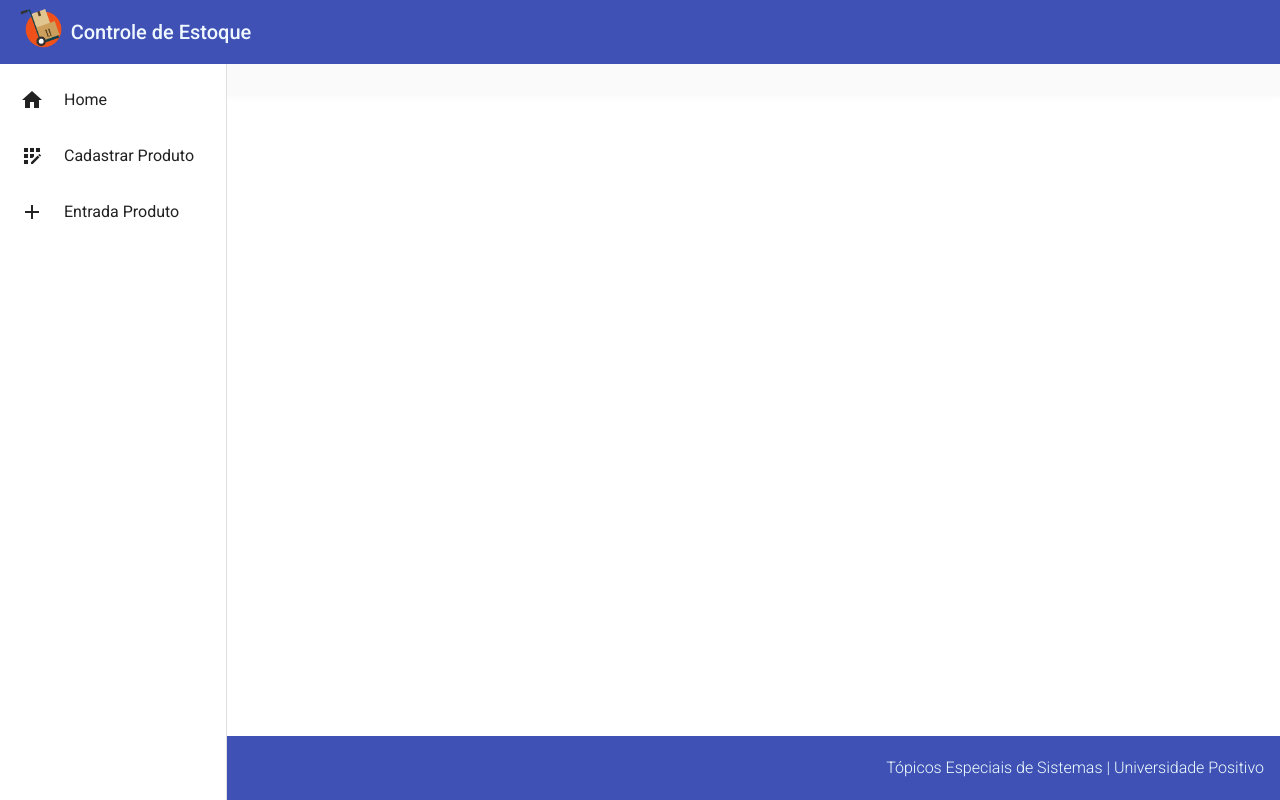
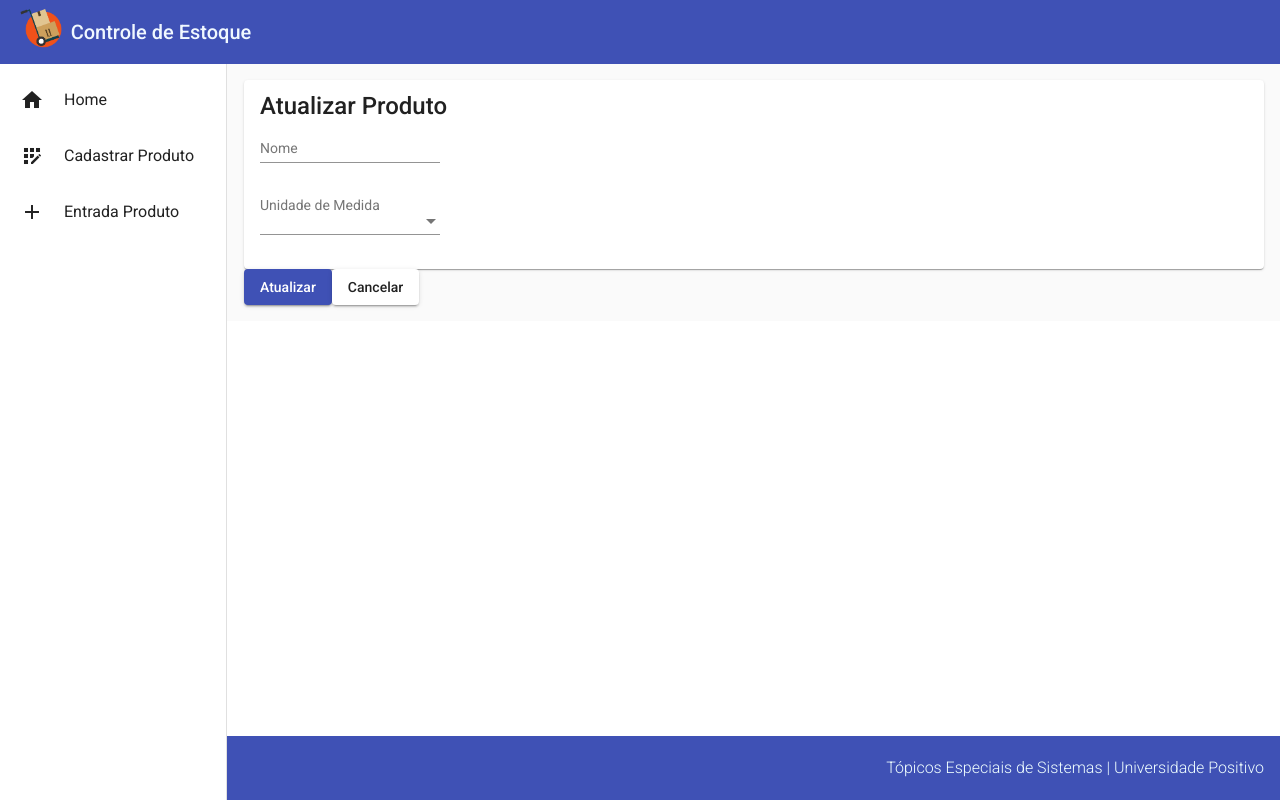
Before and after one commit to alisson-osvaldo/ControleDeEstoque, an Angular app in the folder FRONT/: page /cadastroProdutos/atualizar/1 in a window 1280 px wide. Before the commit this address led to /. Built offline with nearby package versions, Linux system fonts and the light colour scheme.

Commit message:
Botões Alterar | Excluir

```diff
--- a/FRONT/src/app/app-routing.module.ts
+++ b/FRONT/src/app/app-routing.module.ts
@@ -8,6 +8,7 @@ import { RouterModule, Routes } from '@angular/router';
 import { CadastrarEntradaComponent } from './components/views/entrada/cadastrar-entrada/cadastrar-entrada.component';
 import { CadastrarFornecedorComponent } from './components/views/fornecedor/cadastrar-fornecedor/cadastrar-fornecedor.component';
 import { ListarFornecedorComponent } from './components/views/fornecedor/listar-fornecedor/listar-fornecedor.component';
+import { ProductUpdateComponent } from './components/views/cadastroProdutos/product-update/product-update.component';
 
 
 const routes: Routes = [
@@ -25,6 +26,11 @@ const routes: Routes = [
     path : 'cadastroProdutos/cadastrar',
     component : CadastrarComponent
   },
+  {
+    path : 'cadastroProdutos/atualizar/:_id',
+    component : ProductUpdateComponent
+  },
+
   //EntradaProdutos
   {
     path : 'controle/listar/entrada',
--- a/FRONT/src/app/app.module.ts
+++ b/FRONT/src/app/app.module.ts
@@ -29,6 +29,7 @@ import { BrowserAnimationsModule } from '@angular/platform-browser/animations';
 import { CadastrarFornecedorComponent } from './components/views/fornecedor/cadastrar-fornecedor/cadastrar-fornecedor.component';
 import { ListarFornecedorComponent } from './components/views/fornecedor/listar-fornecedor/listar-fornecedor.component';
 import { FooterComponent } from './components/template/footer/footer.component';
+import { ProductUpdateComponent } from './components/views/cadastroProdutos/product-update/product-update.component';
 
 
 
@@ -47,6 +48,7 @@ import { FooterComponent } from './components/template/footer/footer.component';
     CadastrarFornecedorComponent,
     ListarFornecedorComponent,
     FooterComponent,
+    ProductUpdateComponent,
 
 
   ],
--- a/FRONT/src/app/components/views/cadastroProdutos/cadastrar/cadastrar.component.ts
+++ b/FRONT/src/app/components/views/cadastroProdutos/cadastrar/cadastrar.component.ts
@@ -32,7 +32,7 @@ unidadeMed! : String;
 
   ngOnInit(): void {}
 
-  cadastrar( ): void{
+  cadastrar(): void{
     let cadastroProdutos = new CadastroProdutos();
     cadastroProdutos.data = new Date(this.data);
 
--- a/FRONT/src/app/components/views/cadastroProdutos/listar/listar.component.css
+++ b/FRONT/src/app/components/views/cadastroProdutos/listar/listar.component.css
@@ -2,3 +2,15 @@ table{
     width: 100%;
     text-align: left;
 }
+
+.edit{
+    margin-right: 27px;
+}
+
+.edit > i{
+    color: #d9cd26
+}
+
+.delete > i{
+    color: #e35e6b;
+}
--- a/FRONT/src/app/components/views/cadastroProdutos/listar/listar.component.html
+++ b/FRONT/src/app/components/views/cadastroProdutos/listar/listar.component.html
@@ -6,6 +6,7 @@
                 <th>Nome </th>
                 <th>Unidade Med.</th>
                 <th>Criado em</th>
+                <th>Alterar | Excluir</th>
             </tr>
         </thead>
         <tbody>
@@ -20,6 +21,18 @@
                 <td>
                     {{ cadastrado.createdAt | date: "dd/MM/yyyy" }}
                 </td>
+                <td class="row">
+                    <a routerLink="/cadastroProdutos/atualizar/{{ cadastrado._id }}" class="edit">
+                        <i class="material-icons">
+                            edit
+                        </i>
+                    </a>
+                    <a routerLink="" class="delete">
+                        <i class="material-icons">
+                            delete
+                        </i>
+                    </a>
+                </td>
             </tr>
         </tbody>
     </table>
--- /dev/null
+++ b/FRONT/src/app/components/views/cadastroProdutos/product-update/product-update.component.html
@@ -0,0 +1,21 @@
+<mat-card>
+    <mat-card-title>Atualizar Produto</mat-card-title>
+    <form action="">
+        <mat-form-field>
+            <input matInput placeholder="Nome">
+        </mat-form-field>
+        <br>
+        <mat-form-field>
+            <input matInput placeholder="Unidade de Medida">
+            <mat-select>
+            <mat-option value="UNIDADE"> UNIDADE </mat-option>
+            <mat-option value="CAIXA"> CAIXA </mat-option>
+            <mat-option value="PACOTE"> PACOTE </mat-option>
+            </mat-select>
+        </mat-form-field>
+    </form>
+</mat-card>
+
+<button mat-raised-button color="primary"> Atualizar </button>
+
+<button mat-raised-button> Cancelar </button>
--- /dev/null
+++ b/FRONT/src/app/components/views/cadastroProdutos/product-update/product-update.component.ts
@@ -0,0 +1,15 @@
+import { Component, OnInit } from '@angular/core';
+
+@Component({
+  selector: 'app-product-update',
+  templateUrl: './product-update.component.html',
+  styleUrls: ['./product-update.component.css']
+})
+export class ProductUpdateComponent implements OnInit {
+
+  constructor() { }
+
+  ngOnInit(): void {
+  }
+
+}
--- a/FRONT/src/app/services/cadastrar-produtos.service.ts
+++ b/FRONT/src/app/services/cadastrar-produtos.service.ts
@@ -17,7 +17,19 @@ export class CadastrarProdutosService {
   }
 
   cadastrar(cadastrarProdutos: CadastroProdutos): Observable<CadastroProdutos>{
-    return this.http.post<CadastroProdutos>(`${this.baseURL}controle/cadastrar/produto`,cadastrarProdutos );
+    return this.http.post<CadastroProdutos>(`${this.baseURL}controle/cadastrar/produto`,cadastrarProdutos )
+
+  }
+
+  readById(_id : string): Observable<CadastroProdutos>{
+    const url = `${this.baseURL}/${_id}`
+    return this.http.get<CadastroProdutos>(url)
+  }
+
+  update(cadastrarProdutos : CadastroProdutos) : Observable<CadastroProdutos>{
+    const url = `${this.baseURL}/${cadastrarProdutos._id}`
+
+    return this.http.put<CadastroProdutos>(url, cadastrarProdutos)
 
   }
 
```
Also changed, not shown: FRONT/src/app/components/views/cadastroProdutos/product-update/product-update.component.css (added).
